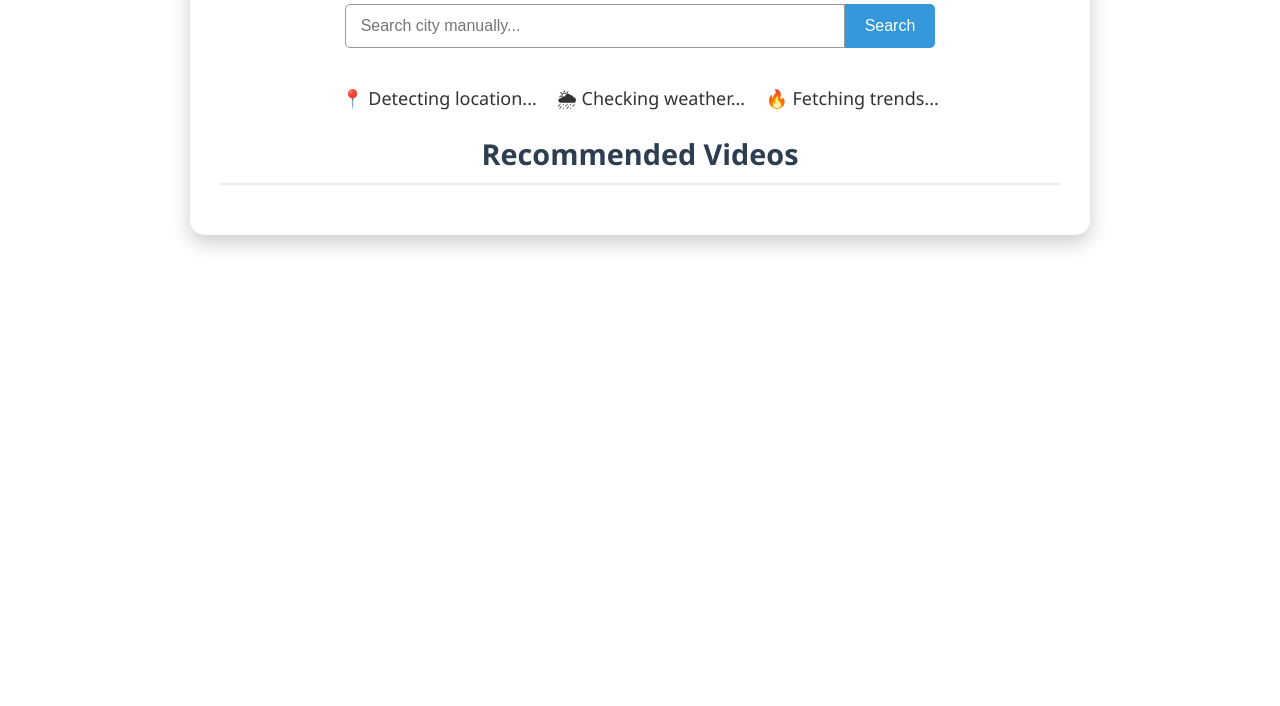
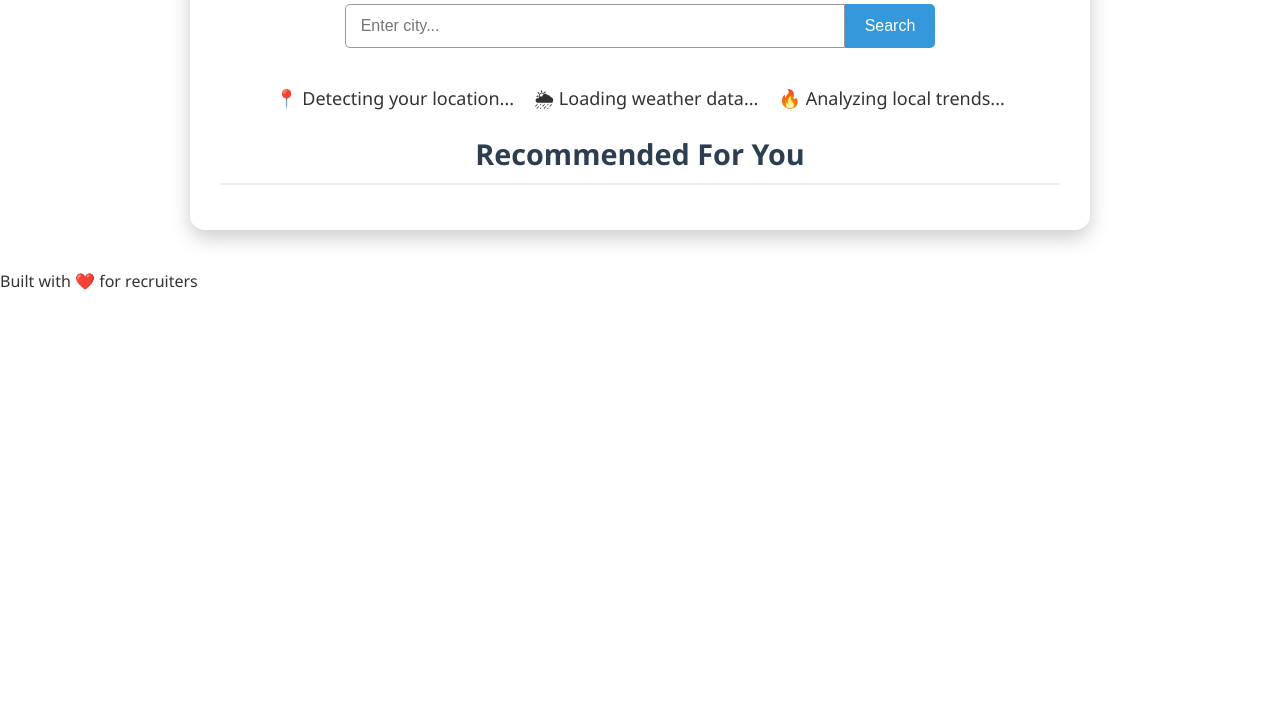
Before and after one commit to nari07msd/GeoFlix, a plain HTML site: page index.html in a window 1280 px wide. Shown: the part 134-840 px from the top of the page. Drawn offline with Linux system fonts and the light colour scheme.

Commit message:
Update index.html

```diff
--- a/index.html
+++ b/index.html
@@ -1,26 +1,37 @@
 <!DOCTYPE html>
 <html lang="en">
 <head>
-  <meta charset="UTF-8" />
-  <meta name="viewport" content="width=device-width, initial-scale=1.0"/>
-  <title>GeoFlix - Smart Video Recommender</title>
-  <link rel="stylesheet" href="style.css"/>
+  <meta charset="UTF-8">
+  <meta name="viewport" content="width=device-width, initial-scale=1.0">
+  <title>GeoFlix - AI-Powered Video Recommender</title>
+  <meta name="description" content="Smart video recommendations based on your location, weather, and trends">
+  <link rel="stylesheet" href="style.css">
 </head>
 <body>
-  <div class="container">
-    <h1>🎥 GeoFlix - Smart Video Recommender</h1>
-    <form id="cityForm">
-      <input type="text" id="cityInput" placeholder="Search city manually..." />
+  <main class="container">
+    <h1>🎥 GeoFlix <span>Smart Video Recommender</span></h1>
+
+    <form id="cityForm" class="search-box">
+      <input type="text" id="cityInput" placeholder="Enter city..." aria-label="Search city">
       <button type="submit">Search</button>
     </form>
-    <div id="info">
-      <p id="location">📍 Detecting location...</p>
-      <p id="weather">🌦 Checking weather...</p>
-      <p id="trends">🔥 Fetching trends...</p>
+
+    <div id="info" class="info-card">
+      <p id="location">📍 Detecting your location...</p>
+      <p id="weather">🌦 Loading weather data...</p>
+      <p id="trends">🔥 Analyzing local trends...</p>
     </div>
-    <h2>Recommended Videos</h2>
-    <div id="videos" class="video-list"></div>
-  </div>
+
+    <section class="recommendations">
+      <h2>Recommended For You</h2>
+      <div id="videos" class="video-grid"></div>
+    </section>
+  </main>
+
+  <footer>
+    <p>Built with ❤️ for recruiters</p>
+  </footer>
+
   <script src="script.js"></script>
 </body>
 </html>
```
